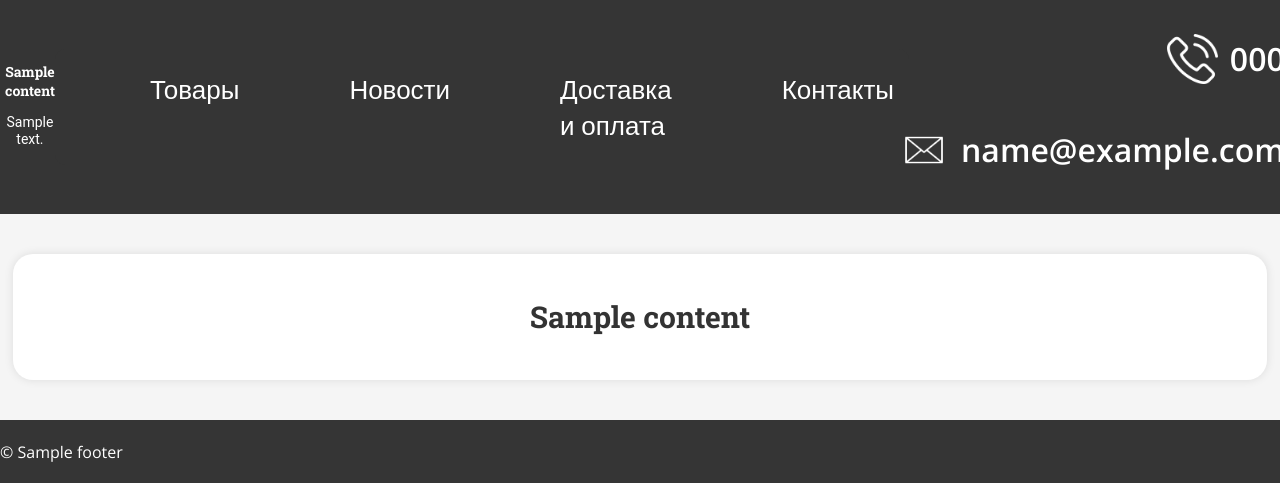
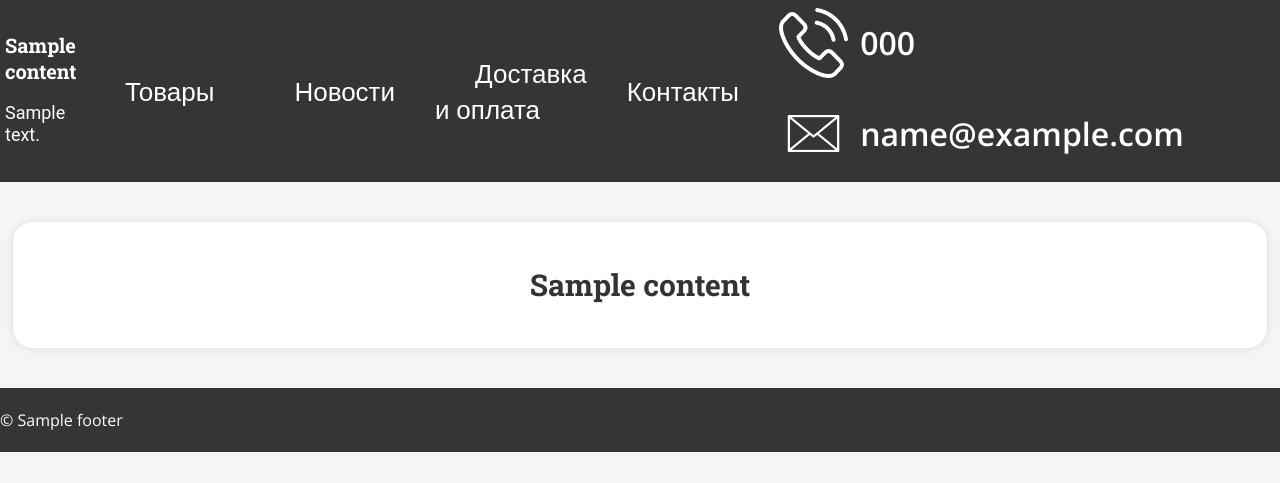
Before and after one commit to kanisimoff44/RuverAuto, a FastAPI app: template app/templates/main.html in a window 1280 px wide. Shown: the top 483 px of the page. Run offline with FastAPI, Linux system fonts and the light colour scheme; the template is opened without the code that fills it: most values are stand-ins (such as "Sample title", 1, 10 or a date in 2020); parts of the project's set-up code (start-up, migrations or seed data) failed here and were passed over.

Commit message:
refactor(front): change header

```diff
--- a/app/static/css/style.css
+++ b/app/static/css/style.css
@@ -20,7 +20,7 @@ body::-webkit-scrollbar {
 }
 
 .header {
-  background-color: #e9e9e9;
+  background-color: #353535;
 }
 
 .header .header__info {
@@ -28,18 +28,6 @@ body::-webkit-scrollbar {
   flex-direction: row;
   align-items: center;
   justify-content: space-between;
-  background-color: #353535;
-}
-
-.header .header__info .header__menu {
-  display: flex;
-  justify-content: space-between;
-  align-items: center;
-  flex-direction: row;
-  list-style: none;
-  padding: 0;
-  margin: 0 40px 0 0;
-  column-gap: 12px;
 }
 
 .header .header__info .logo-link {
@@ -51,71 +39,41 @@ body::-webkit-scrollbar {
   height: 15vh;
 }
 
-.header__menu-phone {
-  display: flex;
-  flex-direction: row;
-  align-items: center;
-  justify-content: flex-end;
-  list-style: none;
-  padding: 0;
-  margin: 0;
-  column-gap: 12px;
+.header__about-us {
+  max-width: 100%;
+  padding-left: 5px;
 }
 
-.header__menu-phone .phone-icon {
-  width: 15%;
-  height: 15%;
+.header__about-us .header__title {
+  font-family: "Roboto Slab", serif;
+  font-size: 20px;
+  color: #ffffff;
+  text-align: left;
 }
 
-.header__menu-phone .phone {
-  font-size: 2em;
+.header__about-us .header__description {
+  font-family: "Roboto", serif;
+  font-size: 18px;
+  line-height: 1.2;
   color: #ffffff;
-}
-
-.header__menu-email {
-  display: flex;
-  flex-direction: row;
-  align-items: center;
-  justify-content: flex-end;
-  list-style: none;
-  padding: 0;
-  margin: 0 0 0 0;
-  column-gap: 12px;
-}
-
-.header__menu-email .email-icon {
-  width: 15%;
-  height: 15%;
-}
-
-.header__menu-email .email {
-  font-size: 2em;
-  color: #ffffff;
+  text-align: left;
 }
 
 .header__nav-menu {
-  background-color: #353535;
   display: flex;
-  justify-content: space-around;
+  justify-content: space-between;
   align-items: center;
-  padding: 12px 0;
-  border-radius: 10px;
-}
-
-.header__nav-item {
   font-size: 26px;
-  display: flex; /* Ссылки в ряд */
-  list-style: none; /* Убрать стандартные маркеры списка */
+  list-style: none;
   margin: 0;
   padding: 0;
 }
 
-.header__nav-item li {
-  margin-left: 10vh; /* Расстояние между ссылками */
+.header__nav-menu .header__nav-link {
+  margin: 25px; /* Расстояние между ссылками */
 }
 
 .header__nav-link {
-  display: inline-block;
   padding: 10px 15px;
   text-decoration: none;
   color: #ffffff;
@@ -125,24 +83,52 @@ body::-webkit-scrollbar {
   color: #b2b2b2;
 }
 
-.main__about-us {
-  max-width: 100%;
-  padding-left: 5px;
+.header .header__info .header__info-contacts {
+  padding: 0;
+  margin: 0 40px 0 0;
+  column-gap: 12px;
 }
 
-.main__about-us .main__title {
-  font-family: "Roboto Slab", serif;
-  font-size: 14px;
-  color: #ffffff;
-  text-align: center;
+.header__info-phone {
+  display: flex;
+  flex-direction: row;
+  align-items: center;
+  justify-content: flex-start;
+  list-style: none;
+  padding: 0;
+  margin: 0;
+  column-gap: 12px;
 }
 
-.main__about-us .main__description {
-  font-family: "Roboto", serif;
-  font-size: 14px;
-  line-height: 1.2;
+.header__info-phone .phone-icon {
+  width: 15%;
+  height: 15%;
+}
+
+.header__info-phone .phone {
+  font-size: 2em;
   color: #ffffff;
-  text-align: center;
+}
+
+.header__info-email {
+  display: flex;
+  flex-direction: row;
+  align-items: center;
+  justify-content: flex-start;
+  list-style: none;
+  padding: 0;
+  margin: 0 0 0 0;
+  column-gap: 12px;
+}
+
+.header__info-email .email-icon {
+  width: 15%;
+  height: 15%;
+}
+
+.header__info-email .email {
+  font-size: 2em;
+  color: #ffffff;
 }
 
 .main__content-container {
--- a/app/templates/base.html
+++ b/app/templates/base.html
@@ -21,38 +21,35 @@
               <img src="{{ url_for('static', path='images/' + content.logo|string +'.png') }}" alt="Рувер-Авто" class="logo-icon">
             </a>
           {% endif %}
-          <div class="main__about-us">
+          <div class="header__about-us">
             {% if content.main_title %}
-              <h1 class="main__title">{{ content.main_title }}</h1>
+              <h1 class="header__title">{{ content.main_title }}</h1>
             {% endif %}
             {% if content.main_desc %}
-              <p class="main__description">{{ content.main_desc }}</p>
+              <p class="header__description">{{ content.main_desc }}</p>
             {% endif %}
           </div>
-          <div class="header__nav-menu">
-            <ul class="header__nav-item">
+          <ul class="header__nav-menu">
             <li><a href="#" class="header__nav-link" class:name={condition}>Товары</a></li>
             <li><a href="#" class="header__nav-link">Новости</a></li>
             <li><a href="#" class="header__nav-link">Доставка и оплата</a></li>
             <li><a href="#" class="header__nav-link">Контакты</a></li>
           </ul>
-          </div>
-          <div class="header__menu">
-            <ul>
-              <li class="header__menu-phone">
+
+          <ul class="header__info-contacts">
+            <li class="header__info-phone">
               {% if content.phone %}
                 <img src="{{ url_for('static', path='images/phone.png') }}" alt="phone-icon" class="phone-icon">
                 <h1 class="phone">{{ content.phone }}</h1>
               {% endif %}
             </li>
+            <li class="header__info-email">
               {% if content.email %}
-                <li class="header__menu-email">
                 <img src="{{ url_for('static', path='images/email.png')}}" alt="email-icon" class="email-icon">
                 <h2 class="email">{{ content.email }}</h2>
+              {% endif %}
             </li>
-              {% endif %}
           </ul>
-          </div>
         </div>
       </div>
     </header>
```
Lines whose indentation alone changed are shown as unchanged.
